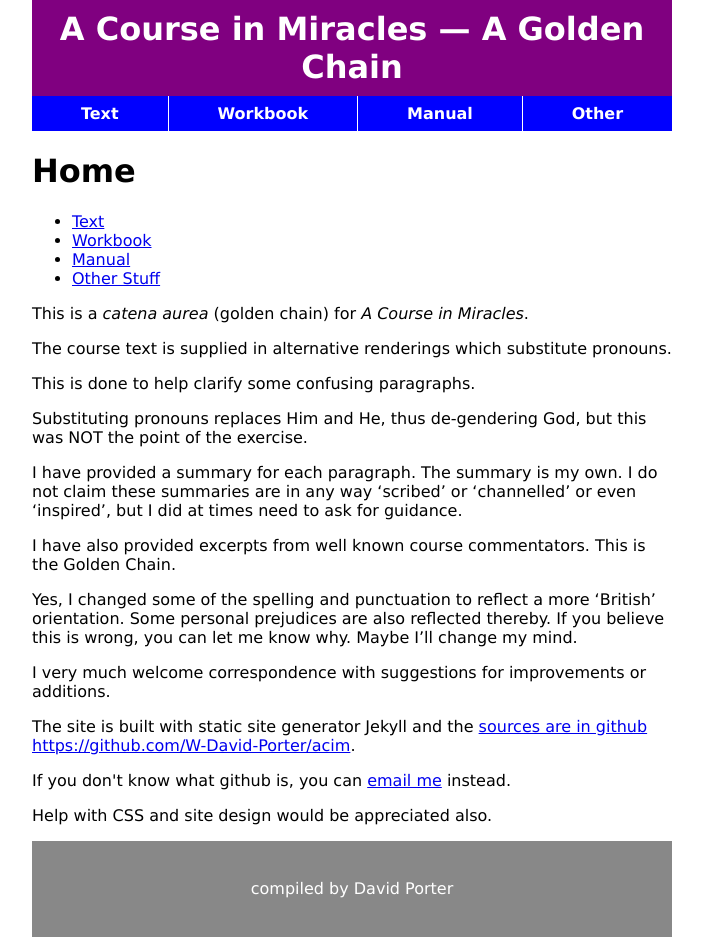
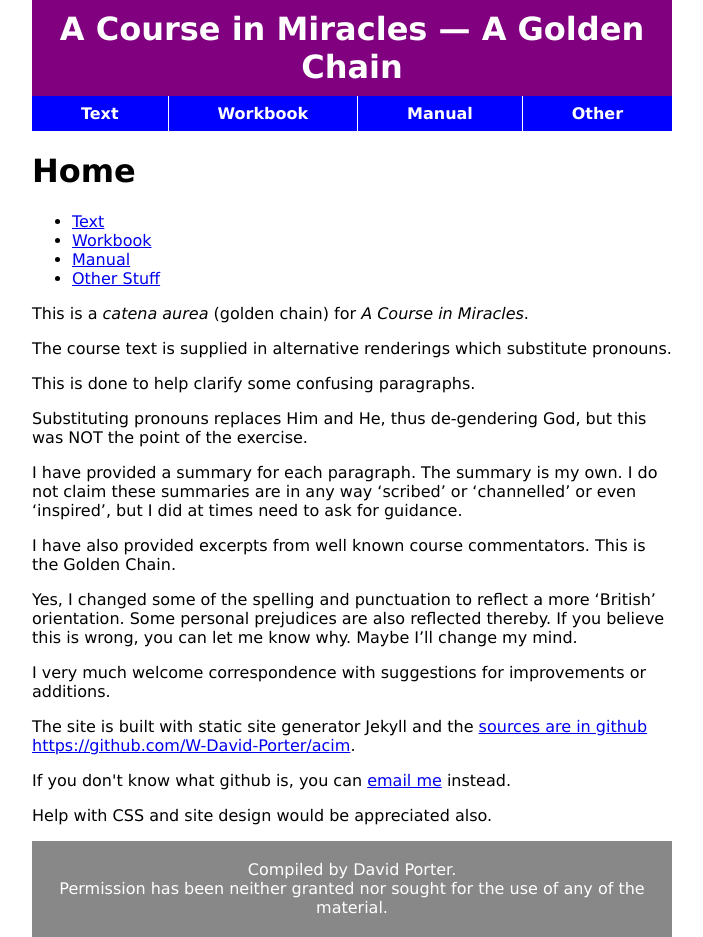
Before and after one commit to wdporter/acim, a Jekyll site: the page built from index.html, in a window 1280 px wide. Shown: the whole page, without its empty margins (288-991 px from the left). Built offline with Jekyll 4.4.1, drawn with Linux system fonts in a browser that asks for light colours.

Commit message:
update footer message

```diff
--- a/_layouts/default.html
+++ b/_layouts/default.html
@@ -16,5 +16,5 @@
       {{ content }}
     </main>
     <footer>
-        <div>compiled by David Porter</div>
+        <div>Compiled by David Porter.<br>Permission has been neither granted nor sought for the use of any of the material.</div>
     </footer>
```
